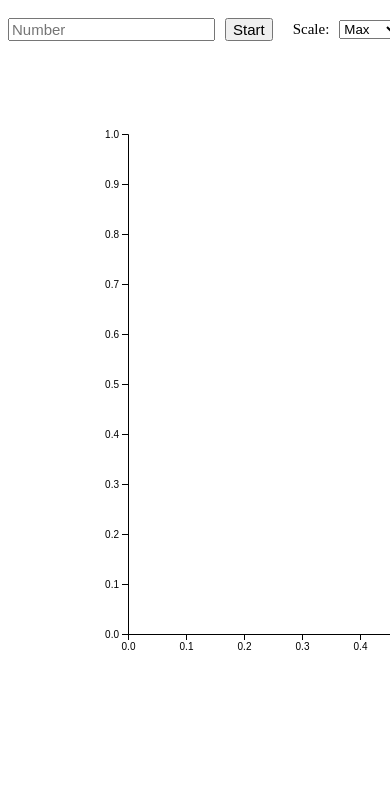
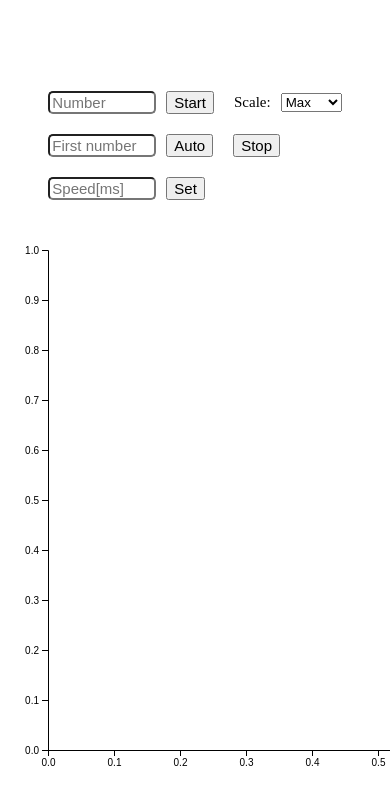
Before and after one commit to kucupwn/Collatz, a plain HTML site: page index.html in a window 390 px wide. Shown: the top 804 px of the page. Drawn offline with nearby package versions, Linux system fonts and the light colour scheme.

Commit message:
add mobile view

```diff
--- a/script.js
+++ b/script.js
@@ -81,8 +81,8 @@ function updateScale(sequence, x, y) {
 }
 
 function resetScale() {
-  maxX = 0;
-  maxY = 0;
+  maxX = 1;
+  maxY = 1;
 }
 
 function axisAnimation(svg, x, y, speed) {
@@ -135,9 +135,9 @@ const setSpeedBtn = document.getElementById("setSpeedBtn");
 const scaleMode = document.getElementById("scaleMode");
 
 // Set up SVG dimensions
-const width = 720;
+const width = window.innerWidth < 500 ? 720 : 380;
 const height = 560;
-const margin = { top: 30, right: 20, bottom: 30, left: 120 };
+const margin = { top: 30, right: 20, bottom: 30, left: 40 };
 
 // Create an SVG container
 const svg = d3.select("svg").attr("width", width).attr("height", height);
--- a/style.css
+++ b/style.css
@@ -42,9 +42,28 @@ button {
 
 input {
   font-size: 1.5rem;
+  border-radius: 0.5rem;
 }
 
 label {
   font-size: 1.5rem;
   margin: 1rem;
 }
+
+@media (max-width: 600px) {
+  body {
+    display: flex;
+    justify-content: center;
+    align-items: center;
+    min-height: 100vh;
+    flex-direction: column;
+  }
+
+  input {
+    max-width: 100px;
+  }
+
+  .input-container {
+    flex-direction: column;
+  }
+}
```
